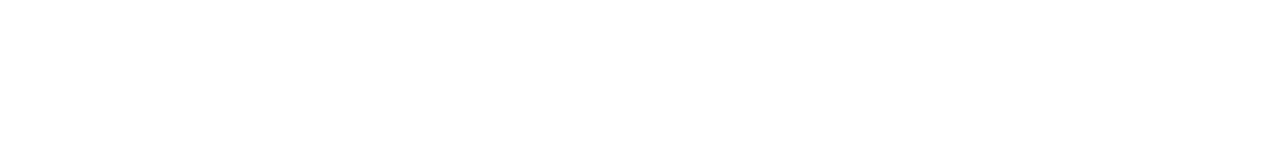
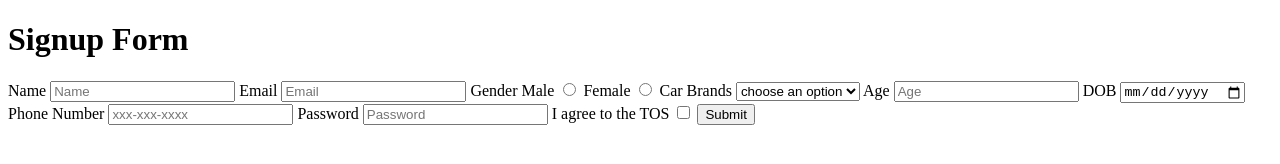
Before and after one commit to acciojob/signup-form-car-Pravesh-Ratudi, a website: page main.html in a window 1280 px wide. Drawn offline with Linux system fonts and the light colour scheme.

Commit message:
created a submission

```diff
--- a/main.html
+++ b/main.html
@@ -7,6 +7,36 @@
 </head>
 
 <body>
+	<h1>Signup Form</h1>
+	<form action="" method="post">
+		<label for="name">Name</label>
+		<input type="text" id="name" placeholder="Name" required>
+		<label for="email">Email</label>
+		<input type="email" id="email" placeholder="Email" required>
+		<label>Gender</label>
+		<label for="gender_m">Male</label>
+		<input type="radio" id="gender_m" name="gender" value="male" required>
+			<label for="gender_f">Female</label>
+		<input type="radio" id="gender_f" name="gender" value="female" required>
+
+		<label for="cars">Car Brands</label>
+		<select id="cars" required>
+			<option value="">choose an option</option>
+			<option value="brand1">Brand 1</option>
+			<option value="brand2">Brand 2</option>
+		</select>
+		<label for="age">Age</label>
+		<input type="number" id="age" placeholder="Age" required>
+		<label for="dob">DOB</label>
+		<input type="date" id="dob" required>
+		<label for="tel">Phone Number</label>
+		<input type="tel" id="tel" placeholder="xxx-xxx-xxxx">
+		<label for="password">Password</label>
+		<input type="password" id="password" placeholder="Password" required>
+		<label for="tos">I agree to the TOS</label>
+		<input type="checkbox" id="tos" required>
+		<input type="button" value="Submit">
+	</form>
 	<!-- the entire body must be written by student -->
     <script type="text/javascript" src="./script.js">
 </script>
```
